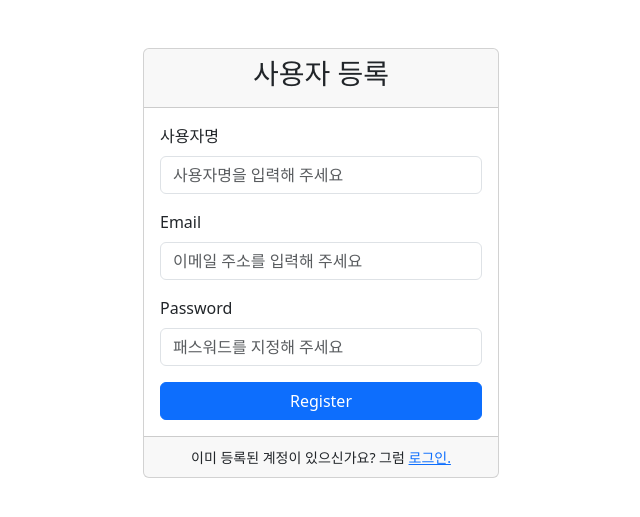
After one commit to ChanLim-BD/FastAPI-Blog, a FastAPI app: template templates/register_user.html in a window 1280 px wide. The commit adds this page. Shown: the top 517 px of the page, without its empty margins (319-959 px from the left). Run offline with FastAPI, Linux system fonts and the light colour scheme; the template is opened without the code that fills it, so the values that code supplies are empty; parts of the project's set-up code (start-up, migrations or seed data) failed here and were passed over.

Commit message:
Auth Frontend 작성

```diff
--- a/requirements.txt
+++ b/requirements.txt
@@ -7,3 +7,6 @@ python-multipart
 pymysql
 aiomysql
 aiofiles
+bcrypt
+passlib[bcrypt]
+itsdangerous
--- a/templates/layout/navbar.html
+++ b/templates/layout/navbar.html
@@ -14,7 +14,10 @@
                     <a class="nav-link" href="/blogs/new">Create New</a>
                 </li>
                 <li class="nav-item">
-                    <a class="nav-link" href="#">Contact</a>
+                    <a class="nav-link" href="#">Login</a>
+                </li>
+                <li class="nav-item">
+                    <a class="nav-link" href="#">Sign in</a>
                 </li>
             </ul>
         </div>
--- /dev/null
+++ b/templates/register_user.html
@@ -0,0 +1,47 @@
+<!DOCTYPE html>
+<html lang="en">
+<head>
+    <meta charset="UTF-8">
+    <meta name="viewport" content="width=device-width, initial-scale=1.0">
+    <title>사용자 등록</title>
+    <!-- Bootstrap CSS -->
+    <link href="https://cdn.jsdelivr.net/npm/bootstrap@5.3.3/dist/css/bootstrap.min.css" rel="stylesheet" integrity="sha384-QWTKZyjpPEjISv5WaRU9OFeRpok6YctnYmDr5pNlyT2bRjXh0JMhjY6hW+ALEwIH" crossorigin="anonymous">
+</head>
+<body>
+    <div class="container mt-5">
+        <div class="row justify-content-center">
+            <div class="col-md-4">
+                <div class="card">
+                    <div class="card-header text-center">
+                        <h3>사용자 등록</h3>
+                    </div>
+                    <div class="card-body">
+                        <form action="/auth/register" method="POST">
+                            <div class="mb-3">
+                                <label for="name" class="form-label">사용자명</label>
+                                <input type="text" class="form-control" id="name" name="name" placeholder="사용자명을 입력해 주세요">
+                            </div>
+                            <div class="mb-3">
+                                <label for="email" class="form-label">Email</label>
+                                <input type="email" class="form-control" id="email" name="email" placeholder="이메일 주소를 입력해 주세요">
+                            </div>
+                            <div class="mb-3">
+                                <label for="password" class="form-label">Password</label>
+                                <input type="password" class="form-control" name="password" id="password" placeholder="패스워드를 지정해 주세요">
+                            </div>
+                            <div class="d-grid">
+                                <button type="submit" class="btn btn-primary">Register</button>
+                            </div>
+                        </form>
+                    </div>
+                    <div class="card-footer text-center">
+                        <small>이미 등록된 계정이 있으신가요? 그럼 <a href="/auth/login">로그인. </a></small>
+                    </div>
+                </div>
+            </div>
+        </div>
+    </div>
+    <!-- Bootstrap JS and dependencies -->
+    <script src="https://cdn.jsdelivr.net/npm/bootstrap@5.3.3/dist/js/bootstrap.bundle.min.js" integrity="sha384-YvpcrYf0tY3lHB60NNkmXc5s9fDVZLESaAA55NDzOxhy9GkcIdslK1eN7N6jIeHz" crossorigin="anonymous"></script>
+</body>
+</html>
```
Also changed, not shown: templates/login.html (added, +44 -0 lines).
